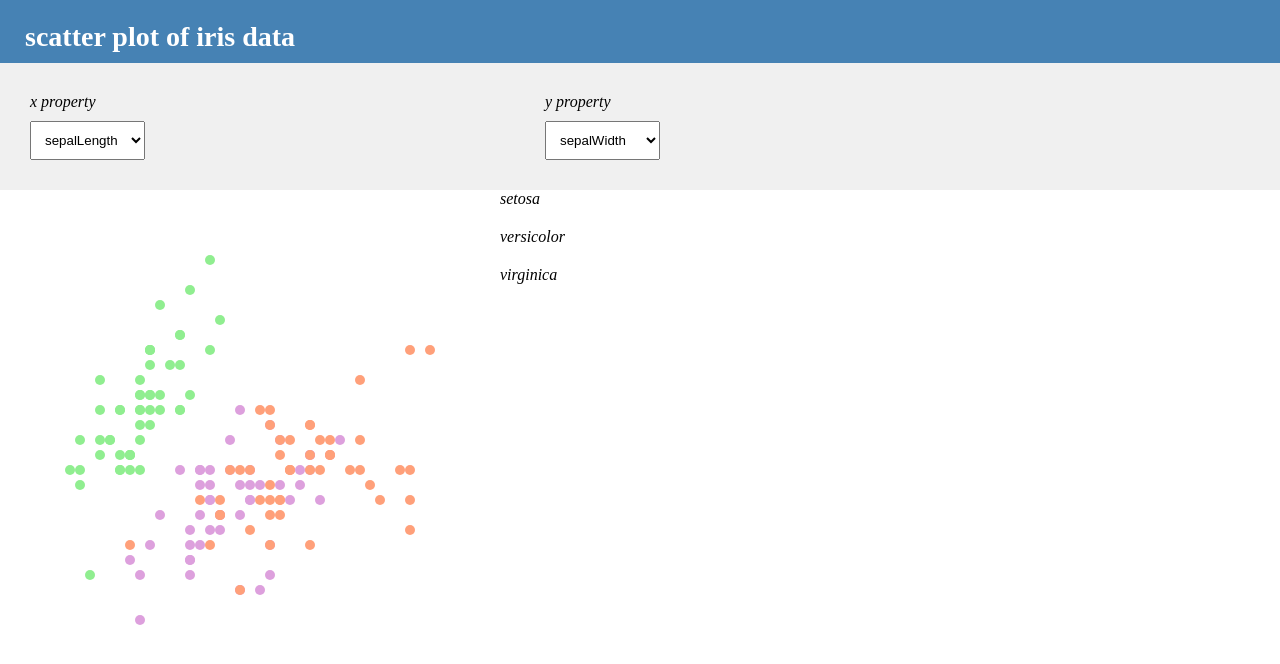
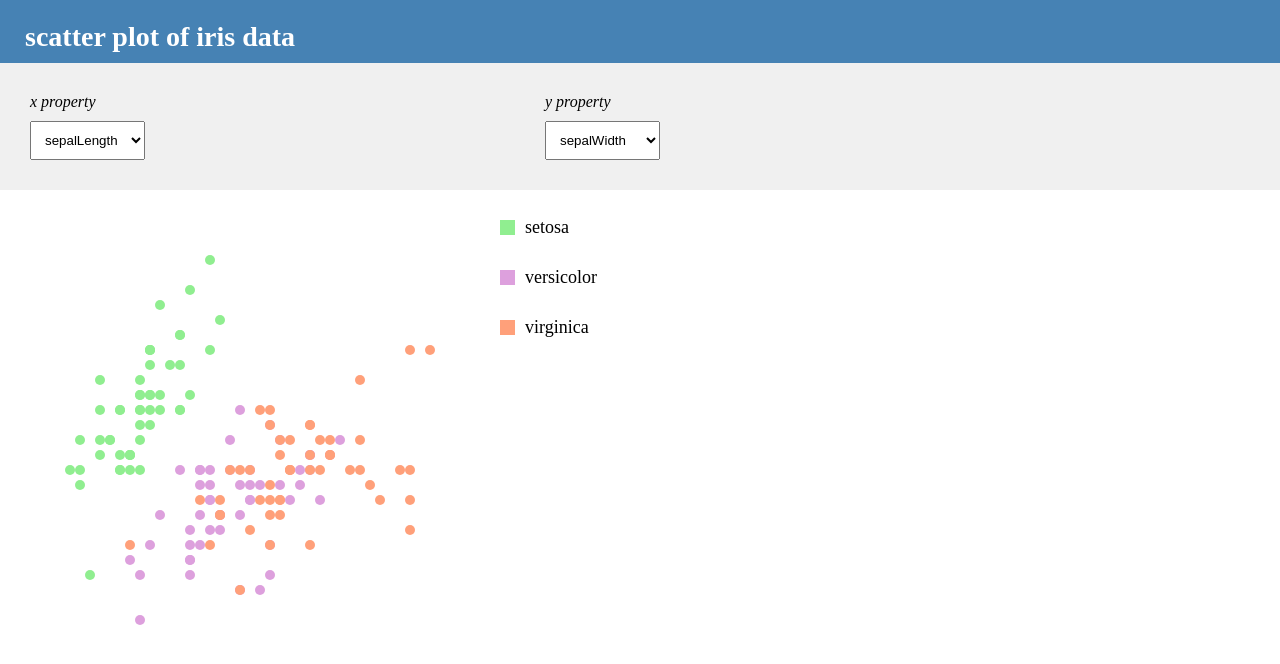
Before and after one commit to mappy0922/react-traning, a React (Vite) app: page / in a window 1280 px wide. Shown: the top 664 px of the page. Built offline with nearby package versions, Linux system fonts and the light colour scheme.

Commit message:
凡例完成

```diff
--- a/src/iris.jsx
+++ b/src/iris.jsx
@@ -89,6 +89,7 @@ export default function App() {
                     <g>
                         {iris_data.map((item) => (
                             <circle
+                            className="point"
                             cx={x(item[selected_X])}
                             cy={y(item[selected_Y])}
                             r="5"
@@ -99,20 +100,45 @@ export default function App() {
                     </g>
                 </svg>
 
-                <label className="legend">
-                    {label.map((name) => (
-                        <div
+                <svg width={ 150 } height={ 150 }>
+                    {label.map((name, i) => (
+                        <g
+                        transform={`translate(0, ${50*i+30})`}
                         className={Active[name] ? "fade" : ""}
                         onClick={() => SetActive({
-                            ...Active,
+                            ...Active,//スプレッド構文(上書き処理に利用できる)
                             [name]: !Active[name]
                         })}
                         >
-                            {name}
-                        </div>
+                            <rect
+                            width="15"
+                            height="15"
+                            fill={dataColor[name]}
+                            />
+                            <text
+                            className = "legend"
+                            x="25"
+                            y="13">
+                                {name}
+                            </text>
+                        </g>
                     ))}
-                </label>
+                </svg>
             </div>
         </div>
     )
 }
+
+/*
+{iris_data.map((item) => (
+    <circle
+    cx={item[selected_X]*80}
+    cy={height - item[selected_Y]*80}
+    r="5"
+    fill={dataColor[item.species]}
+    opacity={Active[item.species] ? 0 : 1}
+    />
+))}
+
+これで散布図調整できなかった
+*/
--- a/style/style.css
+++ b/style/style.css
@@ -16,10 +16,13 @@ h1 {
     display: flex;
 }
 
+.point {
+    transition: cx 0.7s,
+                cy 0.7s;
+}
+
 .legend {
-    display: flex;
-    flex-direction: column;
-    gap: 20px;
+    font-size: 18px;
 }
 
 .controls {
```
